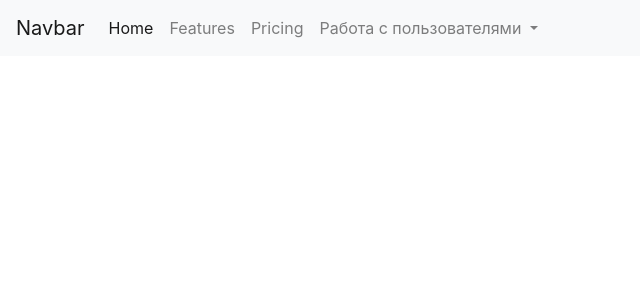
After one commit to DeadMakar90/web_app, a PHP site: page /admins_form.php in a window 1280 px wide. The commit adds this page. Shown: the top 300 px of the page, without its empty margins (0-640 px from the left). Run offline with PHP 8.4, Linux system fonts and the light colour scheme.

Commit message:
admin_forms_add

```diff
--- /dev/null
+++ b/admins_form.php
@@ -0,0 +1,50 @@
+<!DOCTYPE HTML>
+<head>
+    <meta charset="utf-8">
+    <meta name="viewport" content="width=device-width, initial-scale=1, shrink-to-fit=no">
+    <link rel="stylesheet" href="https://stackpath.bootstrapcdn.com/bootstrap/4.4.1/css/bootstrap.min.css" integrity="sha384-Vkoo8x4CGsO3+Hhxv8T/Q5PaXtkKtu6ug5TOeNV6gBiFeWPGFN9MuhOf23Q9Ifjh" crossorigin="anonymous">
+    <link rel="stylesheet" type="text/css" href="style.css">
+    <script src="https://code.jquery.com/jquery-3.4.1.slim.min.js" integrity="sha384-J6qa4849blE2+poT4WnyKhv5vZF5SrPo0iEjwBvKU7imGFAV0wwj1yYfoRSJoZ+n" crossorigin="anonymous"></script>
+    <script src="https://cdn.jsdelivr.net/npm/popper.js@1.16.0/dist/umd/popper.min.js" integrity="sha384-Q6E9RHvbIyZFJoft+2mJbHaEWldlvI9IOYy5n3zV9zzTtmI3UksdQRVvoxMfooAo" crossorigin="anonymous"></script>
+    <script src="https://stackpath.bootstrapcdn.com/bootstrap/4.4.1/js/bootstrap.min.js" integrity="sha384-wfSDF2E50Y2D1uUdj0O3uMBJnjuUD4Ih7YwaYd1iqfktj0Uod8GCExl3Og8ifwB6" crossorigin="anonymous"></script>
+    <title>
+        Администрирование
+    </title>
+</head>
+<body>
+<nav class="navbar navbar-expand-lg navbar-light bg-light">
+    <a class="navbar-brand" href="#">Navbar</a>
+    <button class="navbar-toggler" type="button" data-toggle="collapse" data-target="#navbarNavDropdown" aria-controls="navbarNavDropdown" aria-expanded="false" aria-label="Toggle navigation">
+        <span class="navbar-toggler-icon"></span>
+    </button>
+    <div class="collapse navbar-collapse" id="navbarNavDropdown">
+        <ul class="navbar-nav">
+            <li class="nav-item active">
+                <a class="nav-link" href="#">Home <span class="sr-only">(current)</span></a>
+            </li>
+            <li class="nav-item">
+                <a class="nav-link" href="#">Features</a>
+            </li>
+            <li class="nav-item">
+                <a class="nav-link" href="#">Pricing</a>
+            </li>
+            <li class="nav-item dropdown">
+                <a class="nav-link dropdown-toggle" href="#" id="navbarDropdownMenuLink" data-toggle="dropdown" aria-haspopup="true" aria-expanded="false">
+                    Работа с пользователями
+                </a>
+                <div class="dropdown-menu" aria-labelledby="navbarDropdownMenuLink">
+                    <a class="dropdown-item" href="#">Список пользователей</a>
+                    <a class="dropdown-item" href="#">Добавление пользователей</a>
+                    <a class="dropdown-item" href="#">Смена пароля</a>
+                </div>
+            </li>
+        </ul>
+    </div>
+</nav>
+
+
+
+</body>
+
+<?php
+require('connect.php');
```
Also changed, not shown: login.php (+4 -3 lines), connect.php (line endings or trailing spaces), index.php (line endings or trailing spaces), style.css (line endings or trailing spaces).
